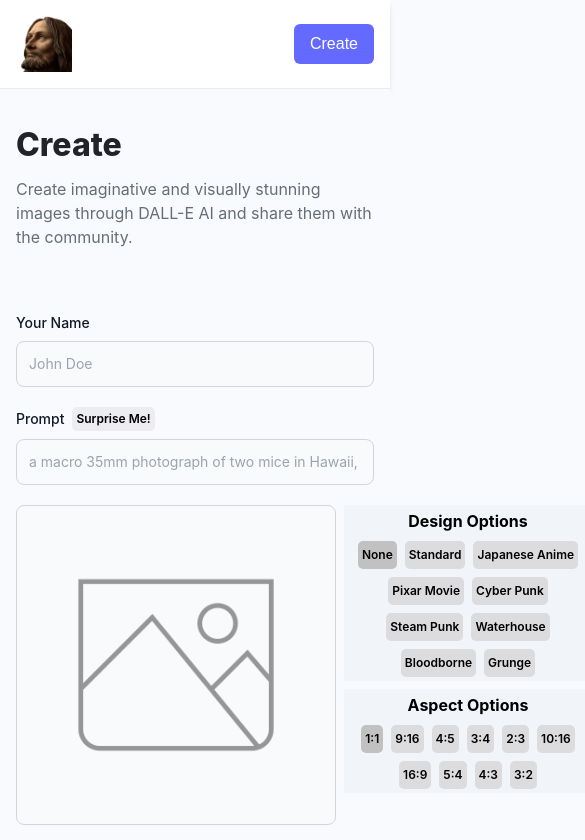
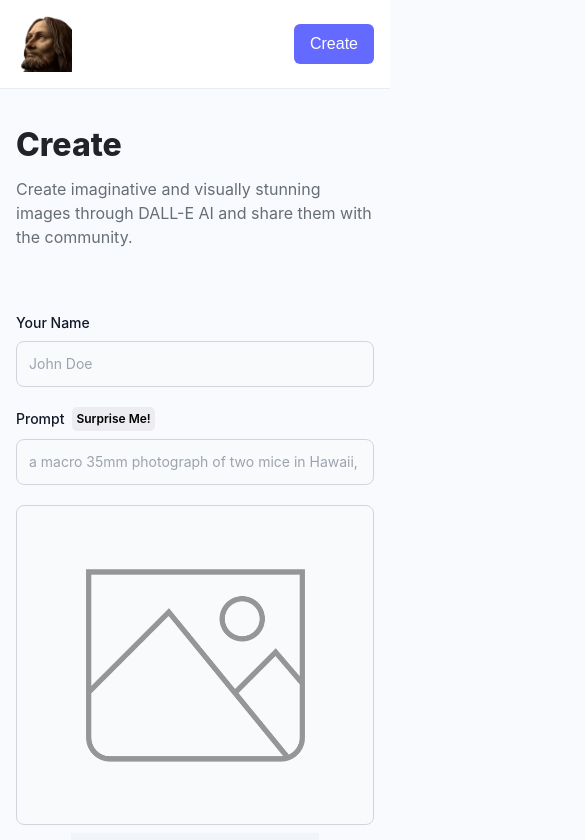
Before and after one commit to WilsonGomez-prog/AIVinci-project, a React (Vite) app in the folder client/: page /create-post in a window 390 px wide. Shown: the top 840 px of the page, 585 px wide, since content can reach past the window. Built offline with nearby package versions, Linux system fonts and the light colour scheme; a web font is replaced by a local one.

Commit message:
Fixing the responsiveness of the site.

```diff
--- a/client/src/components/PromptOptionsSection.tsx
+++ b/client/src/components/PromptOptionsSection.tsx
@@ -12,7 +12,7 @@ const PromptOptionsSection: React.FC<IPromptOptionsSection> = ({ options, name,
     }
 
     return (
-        <div className='flex flex-col justify-center w-fit h-fit gap-2 bg-slate-100 p-1'>
+        <div className='flex flex-col mx-auto md:max-2xl:mx-0 justify-center w-fit h-fit gap-2 bg-slate-100 p-1'>
             <h3 className='font-bold w-full text-center capitalize' >{name} Options</h3>
             <div className='flex flex-row justify-center w-60 flex-wrap gap-2 m-0'>
             {
--- a/client/src/pages/CreatePost.tsx
+++ b/client/src/pages/CreatePost.tsx
@@ -149,8 +149,10 @@ const CreatePost = () => {
               <FormField key={key} labelName={getLabelNameForField(key)} type="text" name={key} placeholder={getPlaceholderForField(key)} value={form[key as keyof IForm]} handleChange={handleChange} isSurpriseMe={key === "prompt"} handleSurpriseMe={handleSurpriseMe} />
             ))
           }
-          <div className='w-[60rem] flex flex-row  xs:max-md:flex-col xs:max-md:items-center flex-wrap gap-2 w-3xl xs:max-md:max-w-md'>
-            <div className='relative bg-gray-50 border border-gray-300 text-gray-900 text-sm rounded-lg focus:ring-blue-500 focus:border-blue-500 w-80 h-80 p-30 flex justify-center items-center'>
+          <div className='flex flex-col items-center flex-wrap gap-2 max-w-md md:items-start lg:max-2xl:flex-row lg:max-2xl:w-max lg:max-2xl:max-w-7xl md:justify-start md:w-6xl lg:justify-start lg:w-6xl xl:justify-start xl:w-6xl '>
+            {/* flex flex-col lg:max-2xl:flex-row lg:max-2xl:justify-start lg:max2xl:w-3xl items-center flex-wrap gap-2 max-w-md AHORA*/}
+            {/*flex flex-row  xs:max-md:flex-col xs:max-md:items-center flex-wrap gap-2 w-3xl xs:max-md:max-w-md ANTES*/}
+            <div className='relative bg-gray-50 border border-gray-300 text-gray-900 text-sm rounded-lg focus:ring-blue-500 focus:border-blue-500 md:max-2xl:w-80 h-80 p-30 flex justify-center items-center'>
               {
                 form.photo ? (
                   <img src={form.photo} alt={form.prompt} className='w-full h-full object-contain' />
@@ -168,13 +170,12 @@ const CreatePost = () => {
               }
             </div>
 
-              <div className='flex flex-row flex-wrap gap-2 w-[32rem]'>
-                <PromptOptionsSection options={designOptions} name={"Design"} filter={"None"} handleFilterChange={handleDesignFilterChange} />
-                <PromptOptionsSection options={artistOptions} name={"Artist"} filter={"None"} handleFilterChange={handleArtistFilterChange} />
-                <PromptOptionsSection options={aspectRatioOptions} name={"Aspect"} filter={"1:1"} handleFilterChange={handleAspectFilterChange} />
-                <PromptOptionsSection options={lightingOptions} name={"Lighting"} filter={"None"} handleFilterChange={handleLightingFilterChange} />
-              </div>
-
+            <div className='flex flex-row flex-wrap gap-2 xs:max-sm:justify-center w-full md:max-2xl:w-[32rem]'>
+              <PromptOptionsSection options={designOptions} name={"Design"} filter={"None"} handleFilterChange={handleDesignFilterChange} />
+              <PromptOptionsSection options={artistOptions} name={"Artist"} filter={"None"} handleFilterChange={handleArtistFilterChange} />
+              <PromptOptionsSection options={aspectRatioOptions} name={"Aspect"} filter={"1:1"} handleFilterChange={handleAspectFilterChange} />
+              <PromptOptionsSection options={lightingOptions} name={"Lighting"} filter={"None"} handleFilterChange={handleLightingFilterChange} />
+            </div>
 
           </div>
         </div>
```
